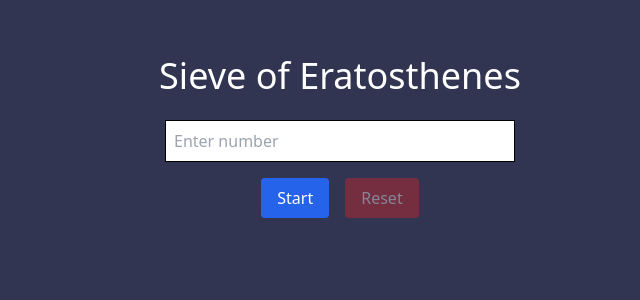
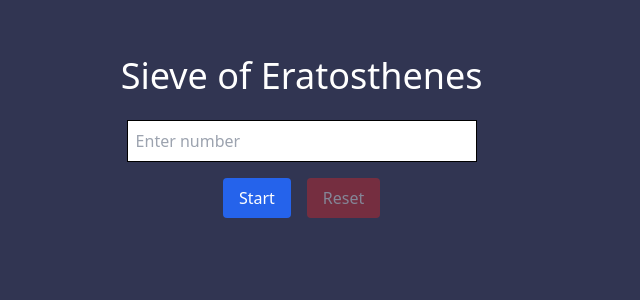
Before and after one commit to hitanshu0729/deploy, a React (Vite) app: page / in a window 1280 px wide. Shown: the top 300 px of the page, without its empty margins (300-940 px from the left). Built offline with nearby package versions, Linux system fonts and the light colour scheme.

Commit message:
minor fixes

```diff
--- a/src/Components/SieveOfErathosthenes.jsx
+++ b/src/Components/SieveOfErathosthenes.jsx
@@ -60,7 +60,7 @@ const SieveOfEratosthenes = () => {
   };
 
   return (
-    <div className="flex flex-col items-center justify-center h-full bg-[#313552] text-white py-8 w-full">
+    <div className="flex flex-col items-center justify-center h-full bg-[#313552] text-white py-8 w-full max-w-[94vw]">
       <h1 className="text-4xl mb-6 mt-6">Sieve of Eratosthenes</h1>
       <input
         placeholder="Enter number"
@@ -87,7 +87,7 @@ const SieveOfEratosthenes = () => {
         </button>
       </div>
       {isRunning && ele && (
-        <div className="text-white text-3xl mt-4">
+        <div className="text-white text-3xl mt-4 text-center">
           Checking for elements divisible by {ele}
         </div>
       )}
```
